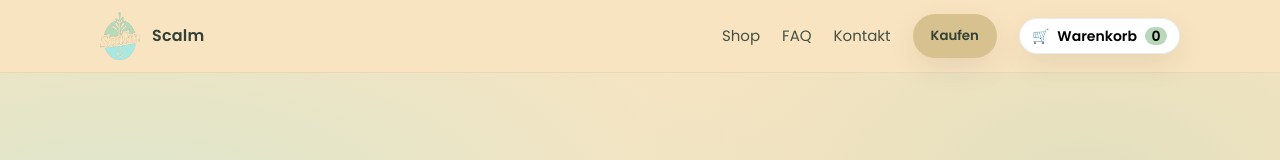
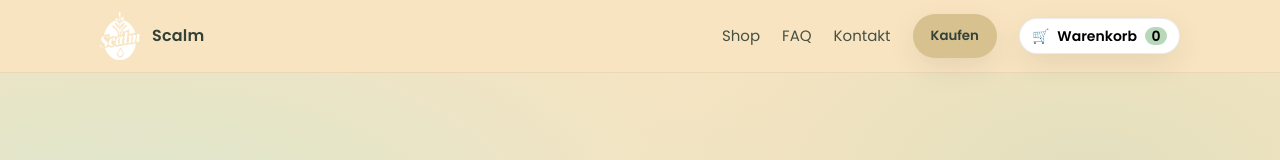
Before and after one commit to Aska002/scalm-landing, a plain HTML site: page index.html in a window 1280 px wide. Shown: the top 160 px of the page. Drawn offline with nearby package versions, Linux system fonts and the light colour scheme.

Commit message:
Update index.html

```diff
--- a/index.html
+++ b/index.html
@@ -159,7 +159,7 @@
   <div class="container nav" role="navigation" aria-label="Hauptnavigation">
     <div class="left">
       <a class="logo" href="#top">
-      <img src="img/logo-scalm.png" alt="Scalm Logo" loading="eager" />
+      <img src="img/logo-weiss.png" alt="Scalm Logo" loading="eager" />
         <span class="brand">Scalm</span>
       </a>
     </div>
```
